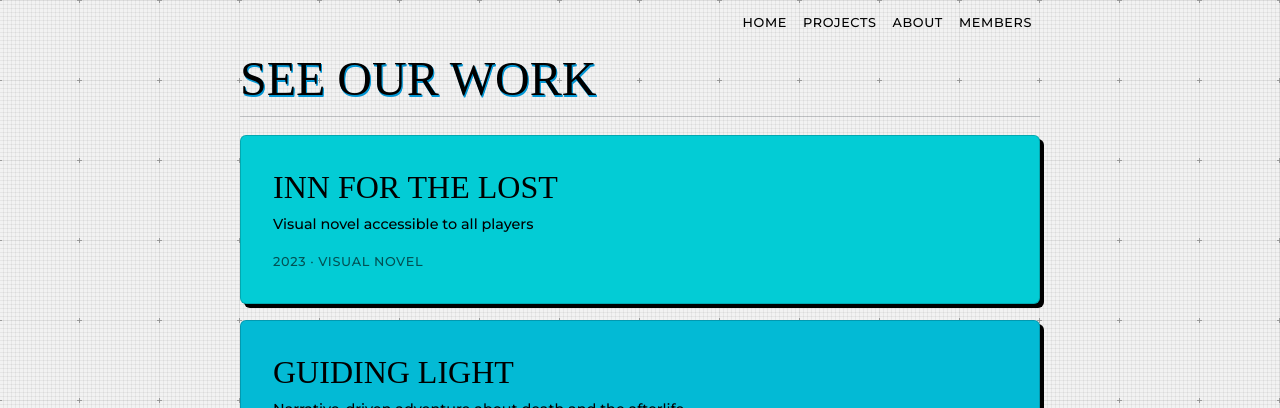
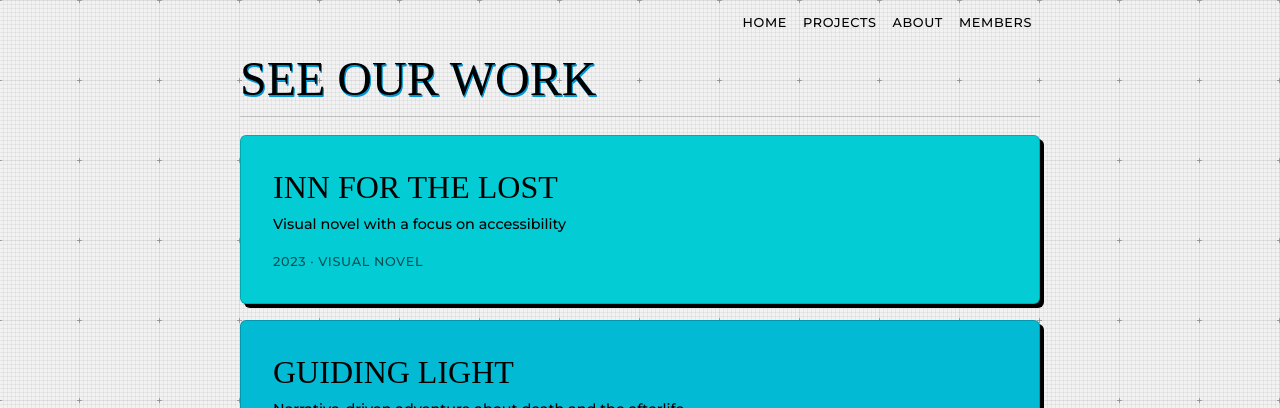
Before and after one commit to Distance-Over-Time/distance-over-time.github.io, a Jekyll site: the page built from _pages/projects.md, in a window 1280 px wide. Shown: the top 408 px of the page. Built offline with Jekyll 4.4.1, drawn with Linux system fonts in a browser that asks for light colours; some web fonts are replaced.

Commit message:
Requested Fixes 01/25/24
Requested Fixes:
- Added Ashley's portfolio (pushed to `main` directly)
- Fixed Taylor's bio image from `jpg` to `png` again (pushed to `main` directly)
- Changed IFTL description verbiage to "Visual novel with a focus on accessibility"
- Fixed `arial-labels` in Liquid Markdown to properly add icon names to screen reader text for social media icons on project pages
- Changed project titles on `projects.html` to be `h2` instead of `h1` for SEO

Additions:
- Mobile: added `html` margins so things wouldn't look so squished
- Mobile: shrunk page titles to avoid line breaks

```diff
--- a/_layouts/project.html
+++ b/_layouts/project.html
@@ -56,7 +56,7 @@
           {% assign url = link.url %}
           {% assign icon = site.social_media_icons[platform] %}
             <a href="{{ url }}" alt="{{ platform }}">
-            <img src="{{ icon }}" class="social-icon" aria-label="link to {{ page.platform }}" alt="{{ platform }} logo"></a>
+            <img src="{{ icon }}" class="social-icon" aria-label="link to {{ platform }}" alt="{{ platform }} logo"></a>
         {% endfor %}
       </div>
     </section>
--- a/_layouts/projects.html
+++ b/_layouts/projects.html
@@ -12,7 +12,7 @@
     <article role="article" class="card">
 	    <a class="card-text" href="{{ site.baseurl }}{{ project.url }}">
       <div class="meta">
-        <h1 class="main-font card-project-name">{{ project.title }}</h1>
+        <h2 class="main-font card-project-name">{{ project.title }}</h2>
         <p class="secondary-font">{{ project.summary }}</p>
         <time class="date secondary-font" datetime="{{ project.date | date_to_xmlschema }}">{{ project.date | date: "%Y" }} &middot; {{ project.category }}</time>
       </div>
--- a/_projects/2023-12-31-inn-lost.md
+++ b/_projects/2023-12-31-inn-lost.md
@@ -3,7 +3,7 @@
 title: Inn For The Lost
 logo: /assets/images/proj/iftl/iftl_logo.png
 alt: The outline of a house with a patio and chimney with text reading "Inn for the Lost."
-summary: Visual novel accessible to all players
+summary: Visual novel with a focus on accessibility
 category: Visual Novel
 demo: https://shleedelie.itch.io/inn-for-the-lost
 links:
--- a/_sass/_fonts.scss
+++ b/_sass/_fonts.scss
@@ -18,6 +18,7 @@
   text-shadow: 1px 1px 0px #0397D5,
                1px 2px 0px #0397D5
 }
+
 .main-font {
   font-family: 'Genos';
   color: black;
@@ -28,14 +29,15 @@
 }
 
 .profile-name {
-  font-size: 3rem;
+  font-size: 2rem;
   text-shadow: 1px 1px 0px #0397D5,
                1px 2px 0px #0397D5
 }
 
 .card-project-name {
-  font-size: 2rem;
+  font-size: 2rem !important;
   text-transform: uppercase;
+  padding-bottom: 0.5rem;
 }
 
 .profile-section-title {
@@ -71,3 +73,17 @@
   text-decoration: underline;
   text-decoration-color:#0397D5;
 }
+
+@media only screen and (max-width: 600px) {
+  .page-title {
+    font-size: 205%;
+    color: #000000;
+    text-shadow: 0.5px 0.5px 0px #0397D5,
+                 0.5px 1.5px 0px #0397D5
+  }
+
+  .card-project-name {
+    font-size: 1.5rem !important;
+    padding-bottom: 0rem;
+  }
+}
--- a/_sass/_layout.scss
+++ b/_sass/_layout.scss
@@ -390,6 +390,12 @@
 }
 
 @media only screen and (max-width: 600px) {
+  html {
+    box-sizing: border-box;
+    margin:10px;
+    padding:0;
+  }
+
   .game-logo {
     max-width: 300px;
   }
```
